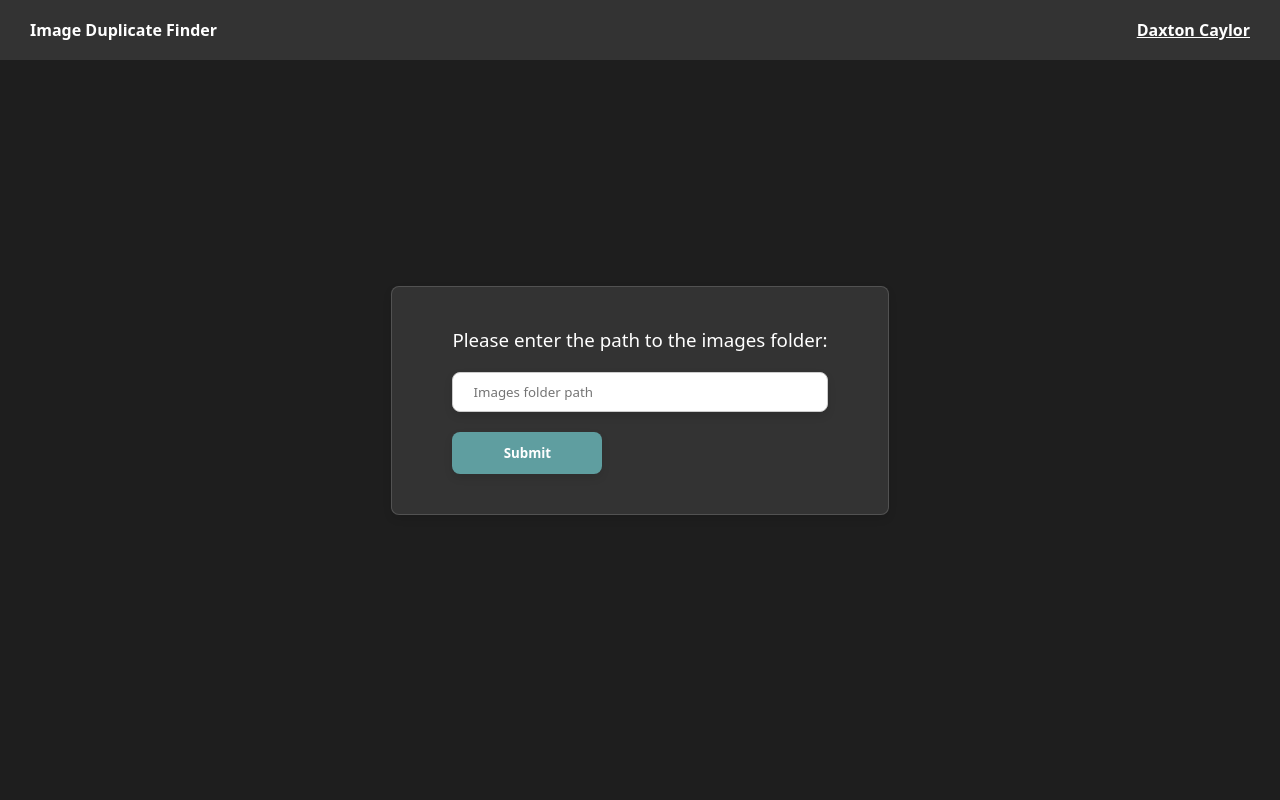
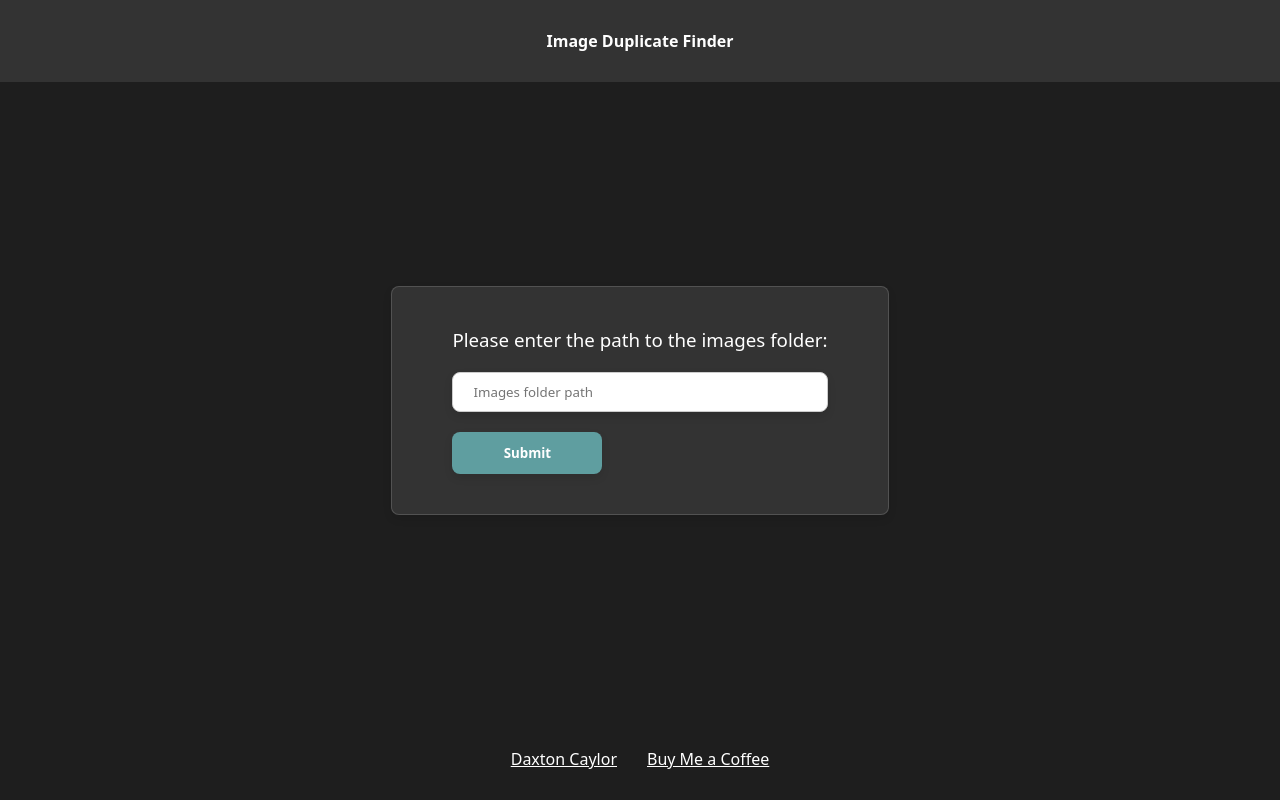
Before and after one commit to daxcay/ImageDuplicateFinder, a Flask app: page / in a window 1280 px wide. Run offline with Flask 3, Linux system fonts and the light colour scheme.

Commit message:
UI Changes

```diff
--- a/assets/css/main.css
+++ b/assets/css/main.css
@@ -5,9 +5,8 @@
     width: 100%;
     display: flex;
     align-items: center;
-    justify-content: space-between;
-    height: 60px;
-    padding: 0 30px;
+    justify-content: center;
+    padding: 30px;
     background-color: #333333;
 }
 
@@ -22,7 +21,13 @@
 }
 
 .footer {
-    right: 30px;
-    bottom: 30px;
+    display: flex;
+    align-items: center;
+    left: 0;
+    bottom: 0;
     position: absolute;
+    gap: 30px;
+    width: 100%;
+    padding: 30px;
+    justify-content: center;
 }
--- a/templates/index.html
+++ b/templates/index.html
@@ -13,7 +13,6 @@
 <body>
     <div class="navbar">
         <p>Image Duplicate Finder</p>
-        <a href="https://github.com/daxcay" target="_blank">Daxton Caylor</a>
     </div>
     <div class="container">
         <form id="images_folder_modal">
@@ -23,7 +22,8 @@
         </form>
     </div>
     <div class="footer">
-        <script type="text/javascript" src="https://cdnjs.buymeacoffee.com/1.0.0/button.prod.min.js" data-name="bmc-button" data-slug="daxtoncaylor" data-color="#FFDD00" data-emoji="☕"  data-font="Cookie" data-text="Buy me a coffee" data-outline-color="#000000" data-font-color="#000000" data-coffee-color="#ffffff" ></script>
+        <a href="https://github.com/daxcay" target="_blank">Daxton Caylor</a>
+        <a href="https://buymeacoffee.com/daxtoncaylor" target="_blank">Buy Me a Coffee</a>
     </div>
     <script src="assets/js/progress.bar.js"></script>
     <script src="assets/js/index.js"></script>
```
